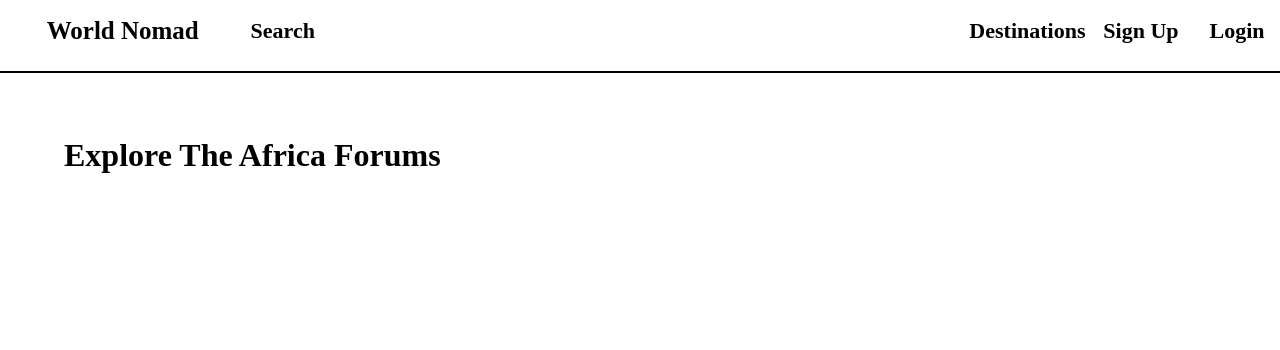
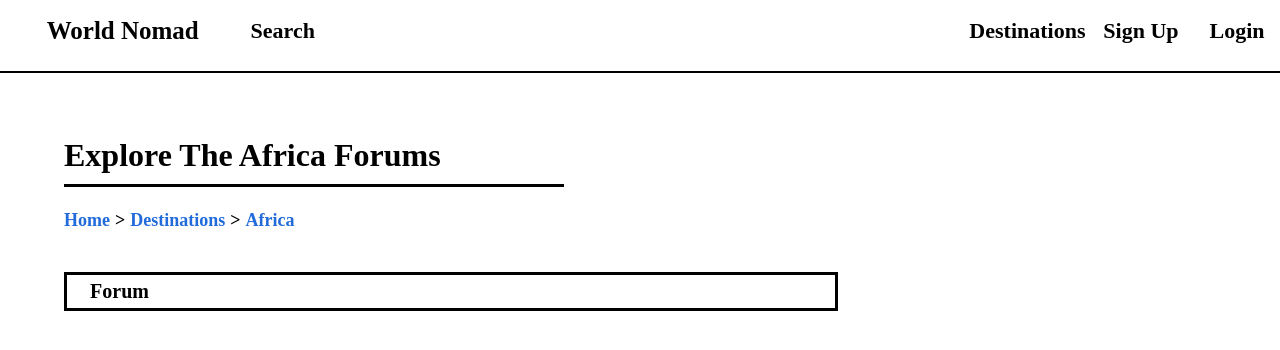
Before and after one commit to JohnFuhrm12/travelforum, a Next.js app: page /destinations/africa in a window 1280 px wide. Shown: the top 350 px of the page. Built offline with nearby package versions, Linux system fonts and the light colour scheme.

Commit message:
Threads and LinkedList

```diff
--- a/pages/destinations/[contName].tsx
+++ b/pages/destinations/[contName].tsx
@@ -1,5 +1,5 @@
 import { useRouter } from "next/router";
-import { useEffect } from "react";
+import Link from 'next/link';
 import styles from '@/styles/Destinations.module.css';
 import Navbar from '../../components/navbar';
 
@@ -24,10 +24,44 @@ export default function continent() {
 
     titleFromURL = titleArr.join(' ');
 
-    return (
+    // Countries Lists
+    let countries:any = [];
+    const northAmerica = ['Canada', 'United States', 'Mexico'];
+    const southAmerica = ['Colombia', 'Venezuela', 'Ecuador', 'Peru', 'Bolivia', 'Brazil', 'Chile', 'Argentina', 'Paraguay', 'Uruguay'];
+
+    switch (titleFromURL) {
+        case 'North America':
+            countries = northAmerica;
+        break;
+        case 'South America':
+            countries = southAmerica;
+        break;
+    };
+
+    return ( // <Link href="/destinations/north-america"></Link>
         <>
         <Navbar/>
         <h1 className={styles.title}>Explore The {titleFromURL} Forums</h1>
+        <div className={styles.linksList}>
+            <Link className={styles.smallLink} href="/"><h2>Home</h2></Link>
+            <h2 className={styles.linkMarker}>{'>'}</h2>
+            <Link className={styles.smallLink} href="/destinations"><h2>Destinations</h2></Link>
+            <h2 className={styles.linkMarker}>{'>'}</h2>
+            <Link className={styles.smallLink} href="#"><h2>{titleFromURL}</h2></Link>
+        </div>
+        <div className={styles.countriesContainer}>
+            <h2 className={styles.threadTitle}>Forum</h2>
+            {countries.map((country:string, index:number) => {
+                return (
+                    <>
+                    <div className={styles.forumRow}>
+                        <h2 className={styles.threadTitle} key={index}>{country}</h2>
+                        <h2 className={styles.threadTitle}>Threads: 0</h2>
+                    </div>
+                    </>
+                )
+            })}
+        </div>
         </>
     )
 }
--- a/styles/Destinations.module.css
+++ b/styles/Destinations.module.css
@@ -1,4 +1,57 @@
 .title {
     margin-left: 5%;
     margin-top: 5%;
+    border-bottom: solid 3px black;
+    max-width: 500px;
+    padding-bottom: 10px;
 }
+
+.linksList {
+    display: flex;
+    flex-direction: row;
+    margin-left: 5%;
+    margin-top: -1%;
+}
+
+.smallLink {
+    font-size: 12px;
+    color: rgb(33, 107, 218);
+    text-decoration: none;
+    transition: 200ms;
+}
+
+.smallLink:hover {
+    color: rgb(0, 4, 255);
+    transition: 200ms;
+}
+
+.linkMarker {
+    font-size: 18px;
+    margin-inline: 5px;
+}
+
+/* Countries */
+
+.countriesContainer {
+    margin-top: 2%;
+    margin-inline: 5%;
+    border: solid 3px black;
+    margin-bottom: 5%;
+    max-width: 60%;
+}
+
+.forumRow {
+    display: flex;
+    flex-direction: row;
+    justify-content: space-between;
+    border-top: solid 3px black;
+    padding-top: 5px;
+    padding-bottom: 5px;
+}
+
+.threadTitle {
+    margin-top: 5px;
+    margin-bottom: 5px;
+    margin-inline: 3%;
+    font-size: 20px;
+}
```
